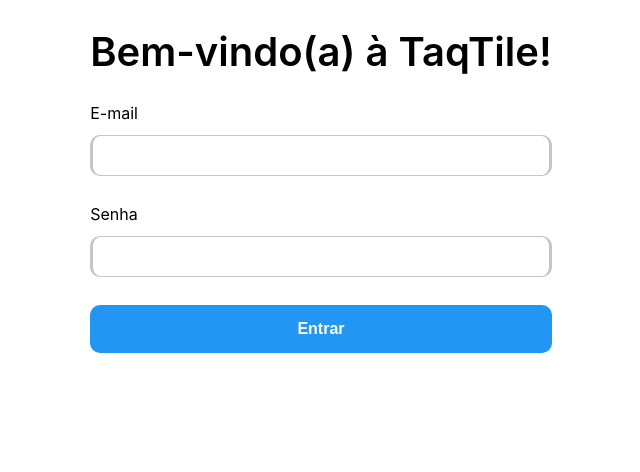
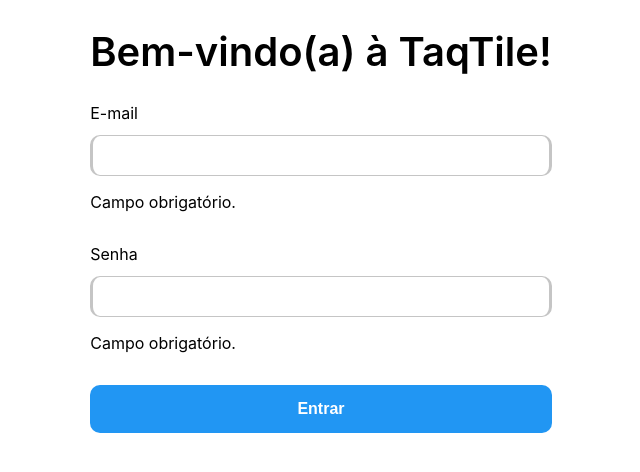
Before and after one commit to deboraCs26/onboard, a React (Create React App) app: page / in a window 1280 px wide. Both pictures are taken after a click on the button "Entrar". Shown: the top 472 px of the page, without its empty margins (319-959 px from the left). Built offline with nearby package versions, Linux system fonts and the light colour scheme.

Commit message:
changing the name of the input.tsx file to index.tsx following the pattern

```diff
--- a/src/components/input/input.tsx
+++ b/src/components/input/index.tsx
@@ -8,7 +8,7 @@
   onChange?: (e: React.ChangeEvent<HTMLInputElement>) => void;
 }
 
-export const Input = ({ text, password, value }: InputProps) => {
+export const Input = ({ text, password, value, onChange, error }: InputProps) => {
   const styleForm = {
     display: 'flex',
     border: '1px solid #C5C5C5',
@@ -23,7 +23,8 @@
   return (
     <div>
       {text && <label>{text}</label>}
-      <input type={password ? 'password' : 'text'} value={value} style={styleForm} />
+      <input type={password ? 'password' : 'text'} value={value} style={styleForm} onChange={onChange} />
+      {!!error && <p> {error}</p>}
     </div>
   );
 };
--- a/src/components/login/index.tsx
+++ b/src/components/login/index.tsx
@@ -1,6 +1,6 @@
 import React, { useState } from 'react';
 import { H1 } from '../typography.ts/h1';
-import { Input } from '../input/input';
+import { Input } from '../input';
 import { Button } from '../button';
 import { Separator } from '../separator';
 import { isValidEmail, isValidPassword } from '../../utils/strings-utils';
```
